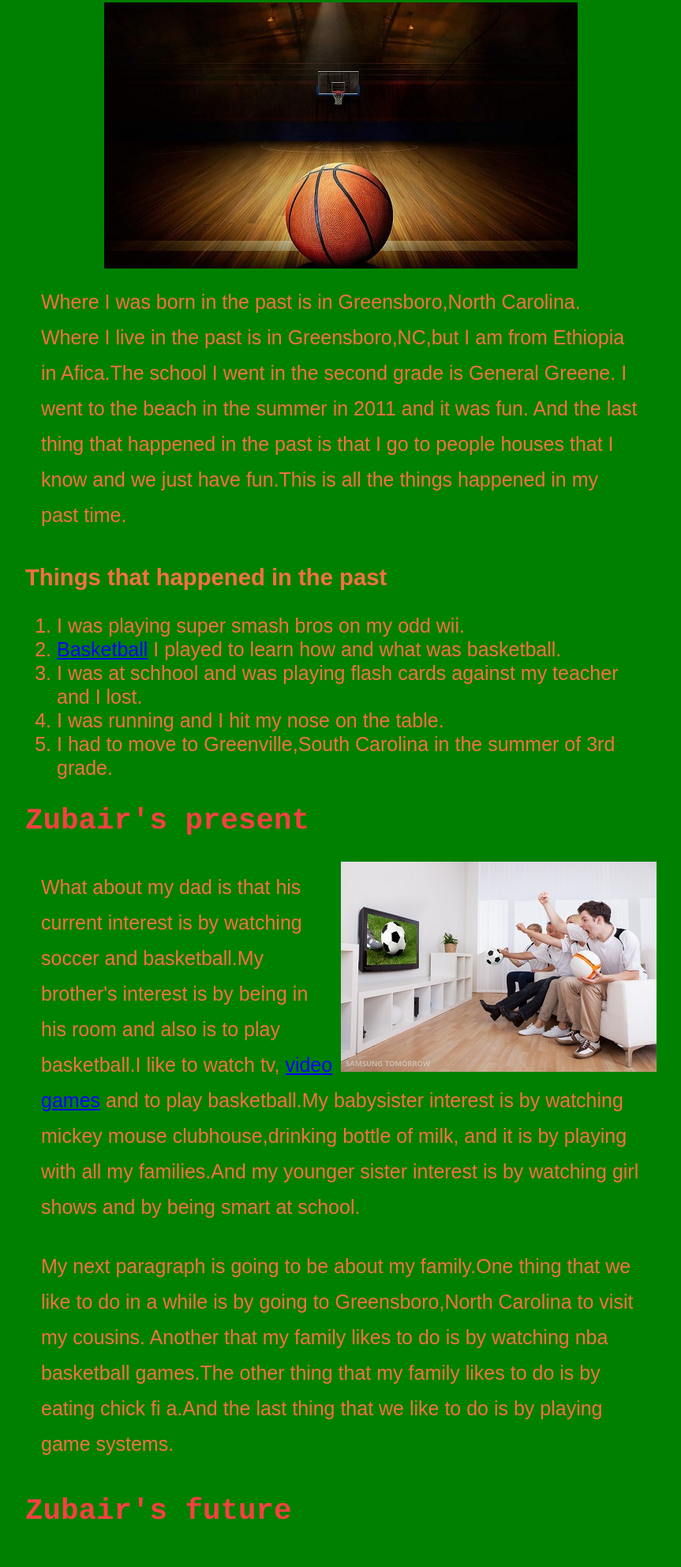
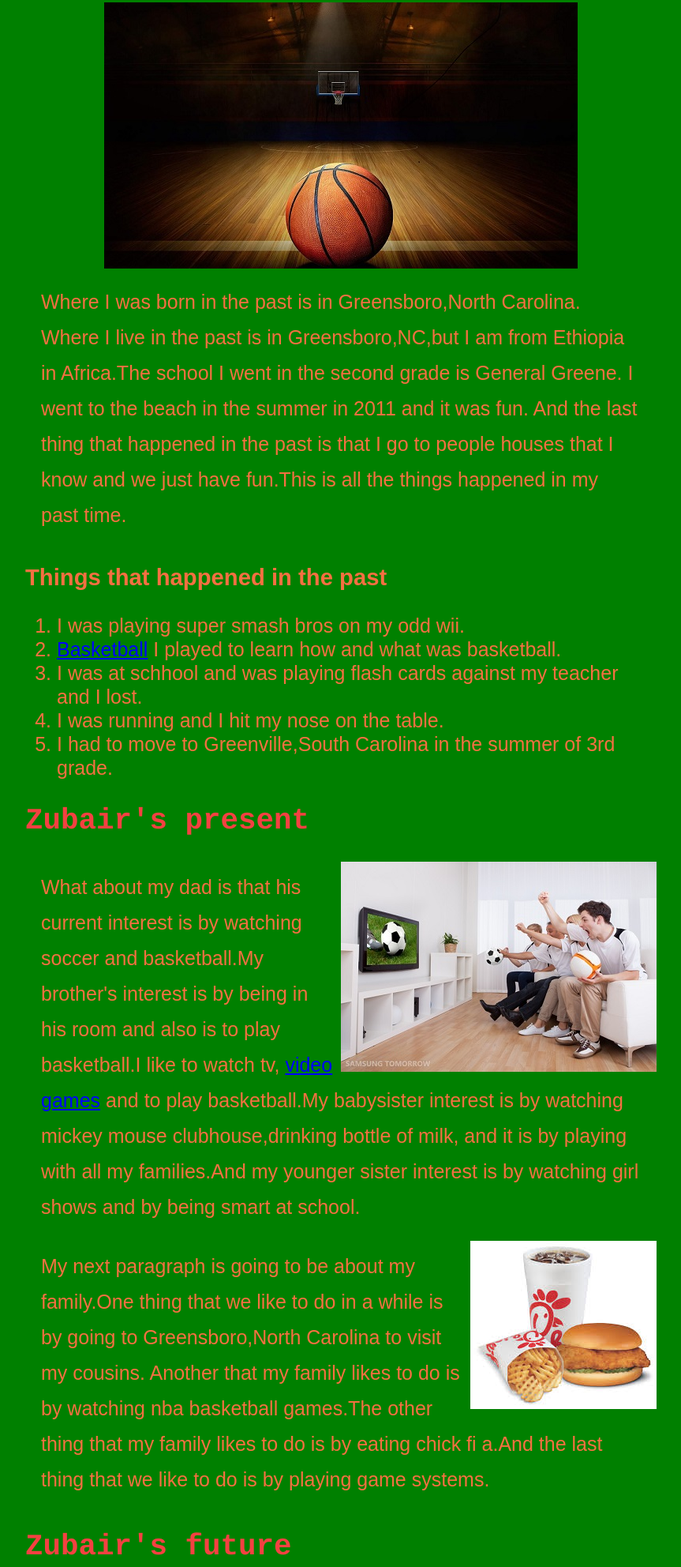
Before and after one commit to Zubairfear/zubair-s-past-present-future, a plain HTML site: page index.html in a window 1280 px wide. Shown: the part 329-2313 px from the top of the page at 79% size, without its empty margins (208-1071 px from the left). Drawn offline with Linux system fonts and the light colour scheme.

Commit message:
Add files via upload

```diff
--- a/index.html
+++ b/index.html
@@ -4,19 +4,18 @@
 
 <head>
 <meta name="viewport" content="width=device-width, initial-scale=1">
+<link rel="stylesheet"href="main.css">
 <title>Zubair's past,present,and future!</title>
 
+</head>
 
-
-<link rel="stylesheet"href="main.css">
-</head>
 <body>
 <h1>Zubair's past,present,and future!</h1>
 <h2> Zubair's past</h2>
 <img class="center" src="img/basketball.jpg" alt="Basketball">
 
 <p>Where I was born in the past is in Greensboro,North Carolina. Where I live
-in the past is in Greensboro,NC,but I am from Ethiopia in Afica.The school I
+in the past is in Greensboro,NC,but I am from Ethiopia in Africa.The school I
 went in the second grade is General Greene. I went to the beach in the summer
 in 2011 and it was fun. And the last thing that happened in the past is that
 I go to people houses that I know and we just have fun.This is all the things
@@ -43,6 +42,7 @@ clubhouse,drinking bottle of milk,
 and it is by playing with all my families.And my younger sister interest is by
 watching girl shows and by being smart at school.</p>
 
+<img class="right" src="img/Chick Fi A.jpg" alt="Chick fi a">
 <p> My next paragraph is going to be about my family.One thing that we like to
 do in a while is by going to Greensboro,North Carolina to visit my cousins.
 Another that my family likes to do is by watching nba basketball games.The other
```
Also changed, not shown: img/chick fi a.jpg (added).
